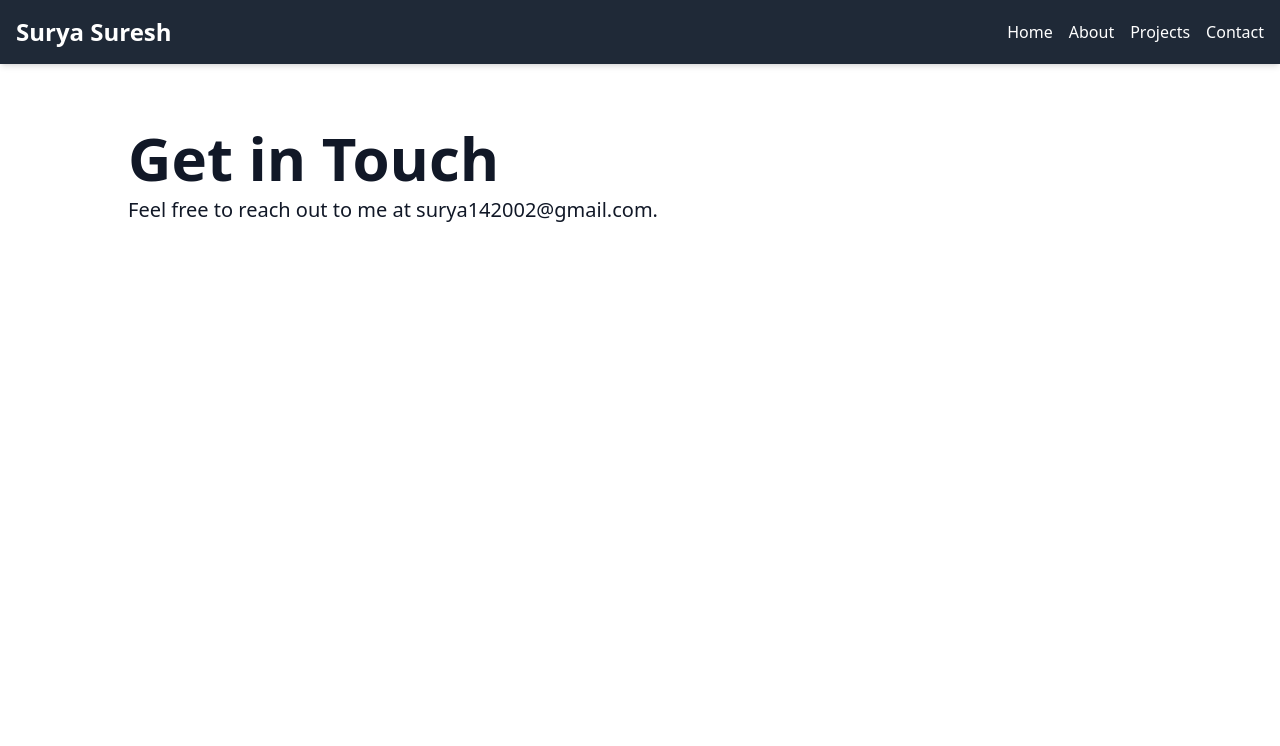
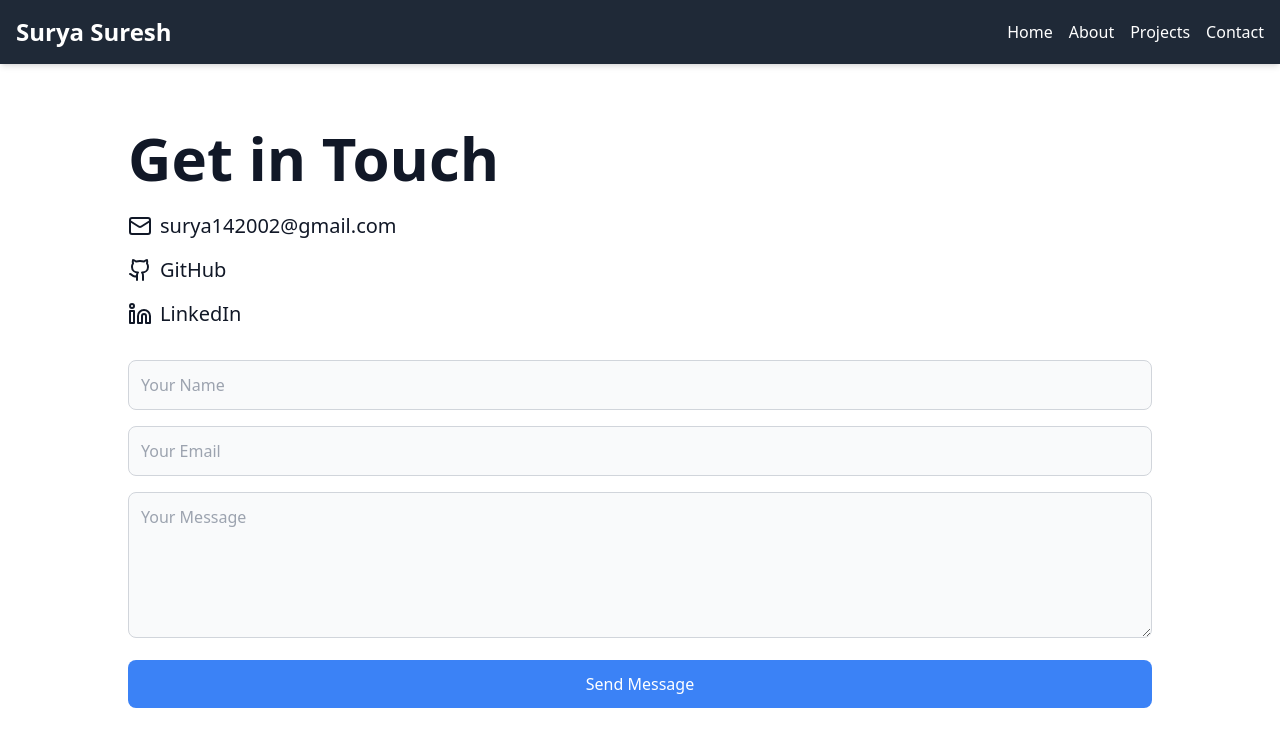
Before and after one commit to surya142002/my-portfolio, a React (Vite) app: page /contact in a window 1280 px wide. Shown: the top 746 px of the page. Built offline with nearby package versions, Linux system fonts and the light colour scheme.

Commit message:
fix contact page

```diff
--- a/src/pages/Contact.tsx
+++ b/src/pages/Contact.tsx
@@ -1,4 +1,5 @@
 import { motion } from 'framer-motion';
+import { Mail, Github, Linkedin } from 'lucide-react';
 
 const Contact = () => {
   return (
@@ -9,12 +10,66 @@ const Contact = () => {
       exit={{ opacity: 0, y: -20 }}
       transition={{ duration: 0.5 }}
     >
-      <h1 className="text-3xl sm:text-4xl md:text-5xl lg:text-6xl font-bold">
+      <h1 className="text-3xl sm:text-4xl md:text-5xl lg:text-6xl font-bold mb-6">
         Get in Touch
       </h1>
-      <p className="mt-2 text-base sm:text-lg md:text-xl">
-        Feel free to reach out to me at surya142002@gmail.com.
-      </p>
+
+      {/* Contact Info Section */}
+      <div className="space-y-4">
+        <div className="flex items-center space-x-2">
+          <Mail size={24} />
+          <a href="mailto:surya142002@gmail.com" className="text-lg sm:text-xl hover:text-blue-500 transition-colors">
+            surya142002@gmail.com
+          </a>
+        </div>
+        <div className="flex items-center space-x-2">
+          <Github size={24} />
+          <a href="https://github.com/surya142002" target="_blank" rel="noopener noreferrer" className="text-lg sm:text-xl hover:text-blue-500 transition-colors">
+            GitHub
+          </a>
+        </div>
+        <div className="flex items-center space-x-2">
+          <Linkedin size={24} />
+          <a href="https://www.linkedin.com/in/surya-suresh-506627219" target="_blank" rel="noopener noreferrer" className="text-lg sm:text-xl hover:text-blue-500 transition-colors">
+            LinkedIn
+          </a>
+        </div>
+      </div>
+
+      {/* Contact Form Section */}
+      <form
+        action="https://formspree.io/f/xyzkjoqg"
+        method="POST"
+        className="mt-8 space-y-4"
+      >
+        <input
+          type="text"
+          name="name"
+          placeholder="Your Name"
+          required
+          className="w-full p-3 rounded-lg border border-gray-300 dark:border-gray-600 bg-gray-50 dark:bg-gray-800 dark:text-white"
+        />
+        <input
+          type="email"
+          name="email"
+          placeholder="Your Email"
+          required
+          className="w-full p-3 rounded-lg border border-gray-300 dark:border-gray-600 bg-gray-50 dark:bg-gray-800 dark:text-white"
+        />
+        <textarea
+          name="message"
+          placeholder="Your Message"
+          required
+          rows={5}
+          className="w-full p-3 rounded-lg border border-gray-300 dark:border-gray-600 bg-gray-50 dark:bg-gray-800 dark:text-white"
+        ></textarea>
+        <button
+          type="submit"
+          className="w-full bg-blue-500 hover:bg-blue-600 text-white p-3 rounded-lg transition-colors"
+        >
+          Send Message
+        </button>
+      </form>
     </motion.div>
   );
 };
```
